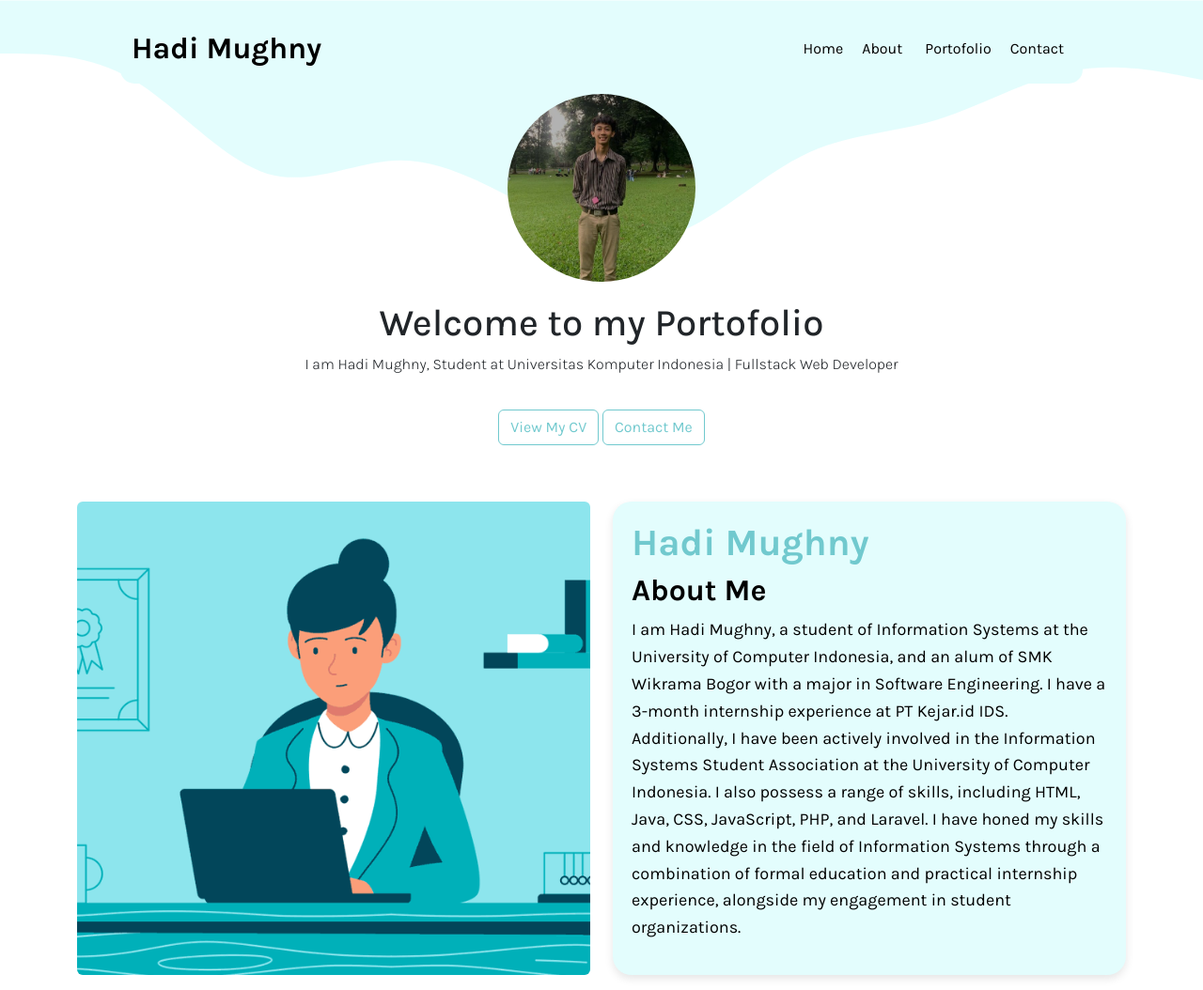
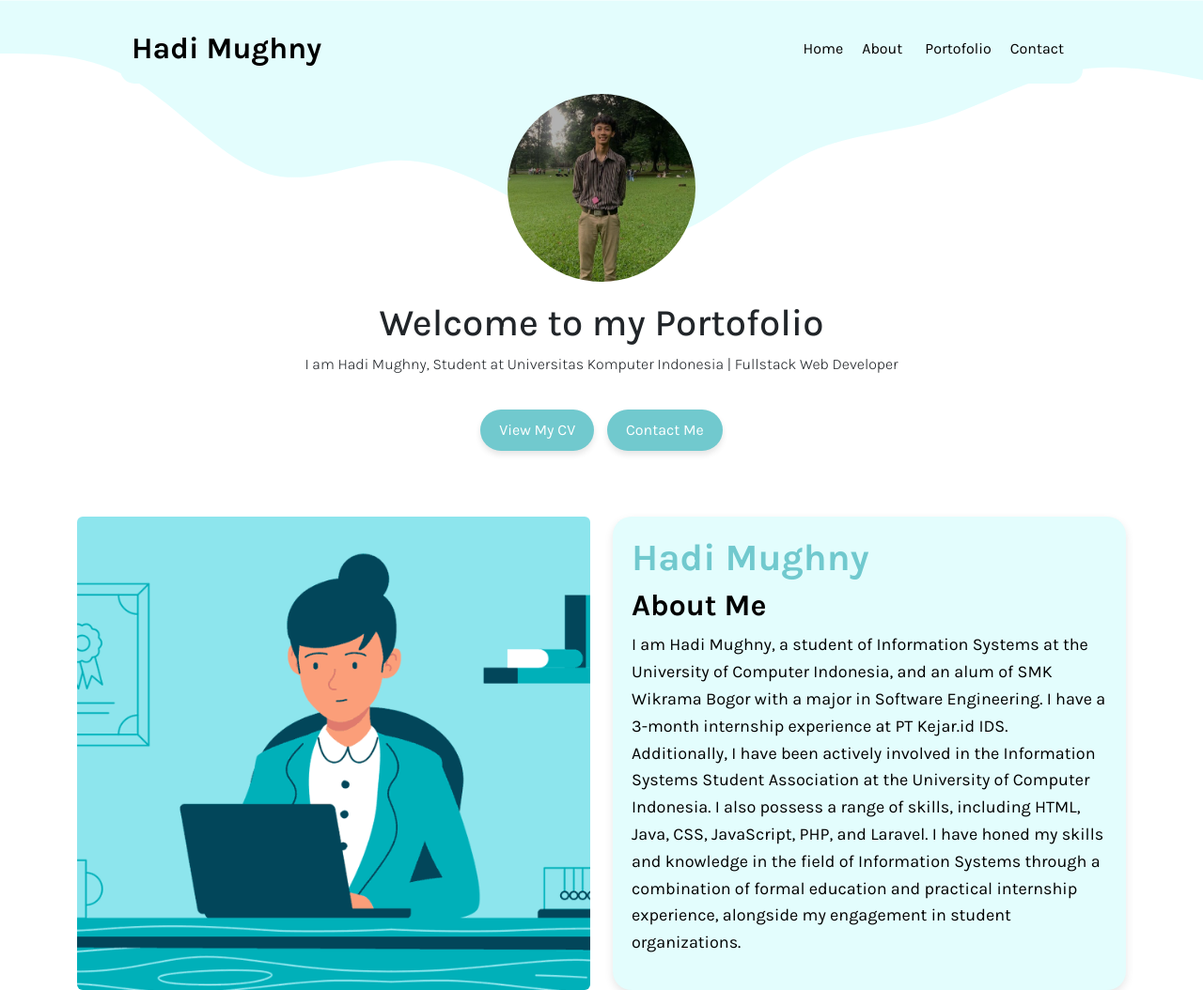
Before and after one commit to hadimughny7/Portofolio-Hadi_Mughny, a plain HTML site: page index.html in a window 1280 px wide. Shown: the top 1054 px of the page at 94% size. Drawn offline with nearby package versions, Linux system fonts and the light colour scheme; a web font is replaced by a local one.

Commit message:
new commit

```diff
--- a/css/style.css
+++ b/css/style.css
@@ -184,7 +184,63 @@ footer a {
 
 /* tombol submitt kawannn */
 
+.btn-primary {
+    padding: 8px 16px !important;
+    font-size: 14px !important;
+    border-radius: 50px;
+    background: linear-gradient(45deg, #71C9CE);
+    border: none;
+    color: #ffffff;
+    box-shadow: 0 4px 6px rgba(0, 0, 0, 0.1);
+    transition: background 0.3s, transform 0.3s;
+}
 .btn-primary:hover {
-    background-color: #5bb6b7;
-    border-color: #5bb6b7;
+    transform: scale(1.05);
+    background: linear-gradient(45deg, #c6fbfb);
 }
+
+
+/* tombol cv dan kontak kawan*/
+
+.btn {
+    padding: 10px 20px;
+    font-size: 16px;
+    border-radius: 50px;
+    transition: background-color 0.3s, color 0.3s, transform 0.3s;
+    margin-bottom: 10px;
+}
+
+.btn-cv {
+    background-color: #71C9CE;
+    border: none;
+    color: #ffffff;
+    box-shadow: 0 4px 6px rgba(0, 0, 0, 0.1);
+    margin-right: 5px;
+}
+
+.btn-cv:hover {
+    transform: scale(1.05);
+    color: #71C9CE;
+}
+
+.btn-contact {
+    background-color: #71C9CE;
+    border: none;
+    color: #ffffff;
+    box-shadow: 0 4px 6px rgba(0, 0, 0, 0.1);
+    margin-left: 5px;
+}
+
+.btn-contact:hover {
+    transform: scale(1.05);
+    color: #71C9CE;
+}
+
+a {
+    text-decoration: none;
+}
+
+a:focus, a:active {
+    outline: none;
+    border: none;
+}
--- a/index.html
+++ b/index.html
@@ -85,10 +85,12 @@
                     | Fullstack Web Developer</p>
             </div>
             <div class="text-center" style="margin-top: 20px;">
-                <a href="https://drive.google.com/file/d/1ynYyNcHFwKgiPw-q6OqFJGANI-9Ly8Pa/view?usp=sharing" target="_blank"><button type="submit" class="btn btn-primary"
-                    style="background-color: #ffffff; border-color: #71C9CE; color: #71C9CE;">View My CV</button></a>
-                <a href="https://api.whatsapp.com/send?phone=6285775005702" target="_blank"><button type="submit" class="btn btn-primary"
-                    style="background-color: #ffffff; border-color: #71C9CE; color: #71C9CE;" >Contact Me</button></a>
+                <a href="https://drive.google.com/file/d/1ynYyNcHFwKgiPw-q6OqFJGANI-9Ly8Pa/view?usp=sharing" target="_blank">
+                    <button type="submit" class="btn btn-cv">View My CV</button>
+                </a>
+                <a href="https://api.whatsapp.com/send?phone=6285775005702" target="_blank">
+                    <button type="submit" class="btn btn-contact">Contact Me</button>
+                </a>
             </div>
         </div>
 
```
